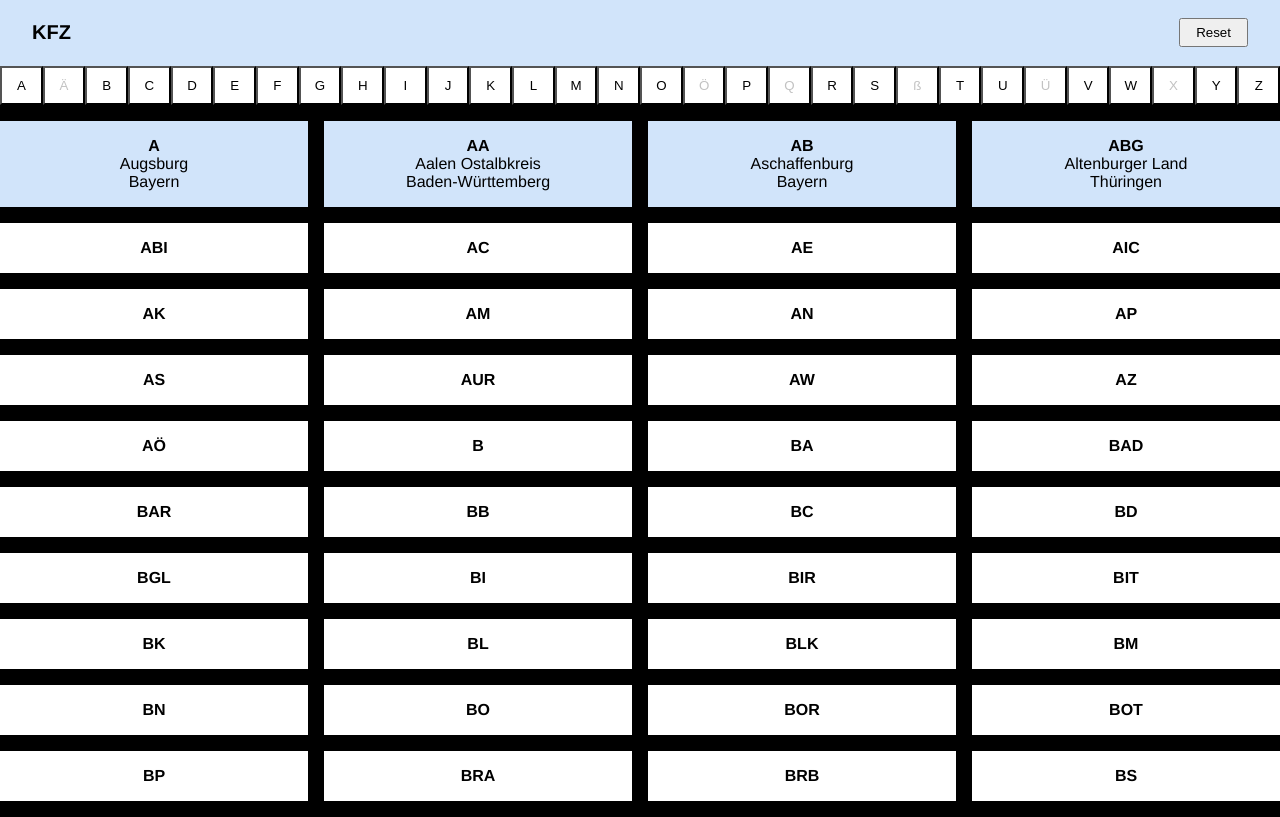
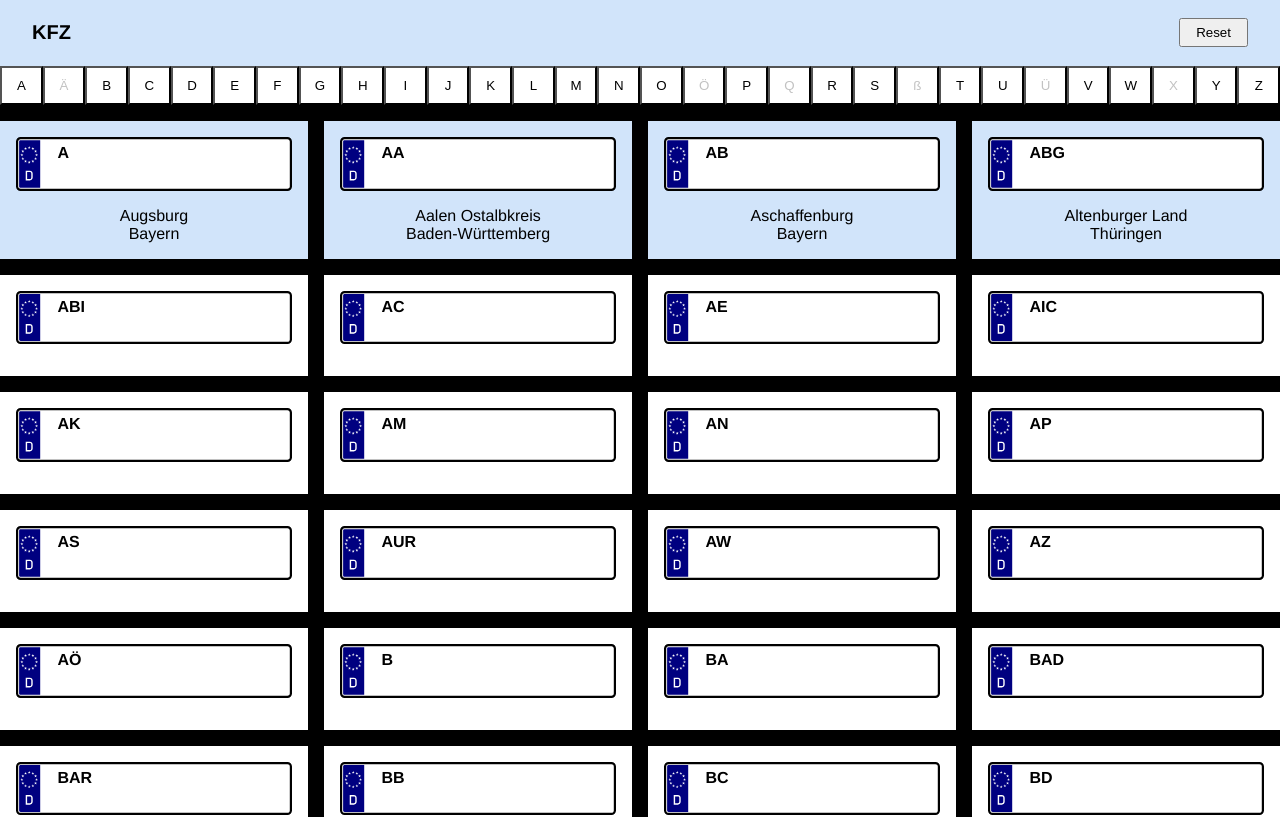
Before and after one commit to maurer2/kfz, a Vue app: page / in a window 1280 px wide. Shown: the top 817 px of the page. Built offline with nearby package versions, Linux system fonts and the light colour scheme.

Commit message:
added plate style header

```diff
--- a/index.html
+++ b/index.html
@@ -3,7 +3,7 @@
   <head>
     <meta charset="utf-8">
     <meta name="viewport" content="width=device-width,initial-scale=1.0">
-    <title>my-project</title>
+    <title>KFZ</title>
   </head>
   <body>
     <div id="app"></div>
--- a/src/components/List.vue
+++ b/src/components/List.vue
@@ -1,7 +1,7 @@
 <template>
   <ul class="plateslist">
     <li class="plateslist-entry" v-for="(entry, index) in entries" :key="entry.key"
-      :class="{ 'plateslist-entry---is-active': isActiveRow(index) }" @click="activateRow(index)">
+      :class="{ 'plateslist-entry---is-active': isActiveRow(index) }" @click.prevent="activateRow(index)">
       <plate :plate="entry" :isExpanded="isActiveRow(index)"></plate>
     </li>
   </ul>
--- a/src/components/Plate.vue
+++ b/src/components/Plate.vue
@@ -1,16 +1,19 @@
 <template>
-  <a href="#" class="plate plate--card" :class="{ 'plate--is-expanded': isExpanded }">
-    <dl class="plate-wrapper">
-      <dt class="plate-key">
+  <a href="#0" class="plate plate--card" :class="{ 'plate--is-expanded': isExpanded }">
+    <header class="card-header">
+      <img src="/static/plate-de-empty.svg" class="card-image" alt="" />
+      <span class="card-title">
         {{ plate.key }}
-      </dt>
-      <dd class="plate-value">
+      </span>
+    </header>
+    <div class="card-body">
+      <p class="plate-value">
         {{ plate.district }}
-      </dd>
-      <dd class="plate-value">
+      </p>
+      <p class="plate-value">
         {{ plate.state }}
-      </dd>
-    </dl>
+      </p>
+    </div>
   </a>
 </template>
 
@@ -27,6 +30,11 @@ export default {
       default: false,
     },
   },
+  watch: {
+    isExpanded(newValue, oldval) {
+      console.log(newValue, oldval);
+    },
+  },
 };
 </script>
 
@@ -41,13 +49,27 @@ export default {
     }
   }
 
-  .plate-wrapper {
-    margin: 0;
+  .card-header {
+    position: relative;
+    margin-bottom: 1rem;
+    text-align: left;
   }
 
-  .plate-key {
-    color: #000;
+  .card-image {
+    display: block;
+    width: 100%;
+  }
+
+  .card-title {
+    position: absolute;
+    color: black;
+    top: 7px; bottom: 7px;
+    left: 15%; right: 10%;
     font-weight: bold;
+  }
+
+  .card-body {
+    margin: 0;
   }
 
   .plate-value {
```
Also changed, not shown: static/plate-de-empty.svg (added), static/plate-de.svg (added), 1 other file (tests, documents, lock files or other folders).
